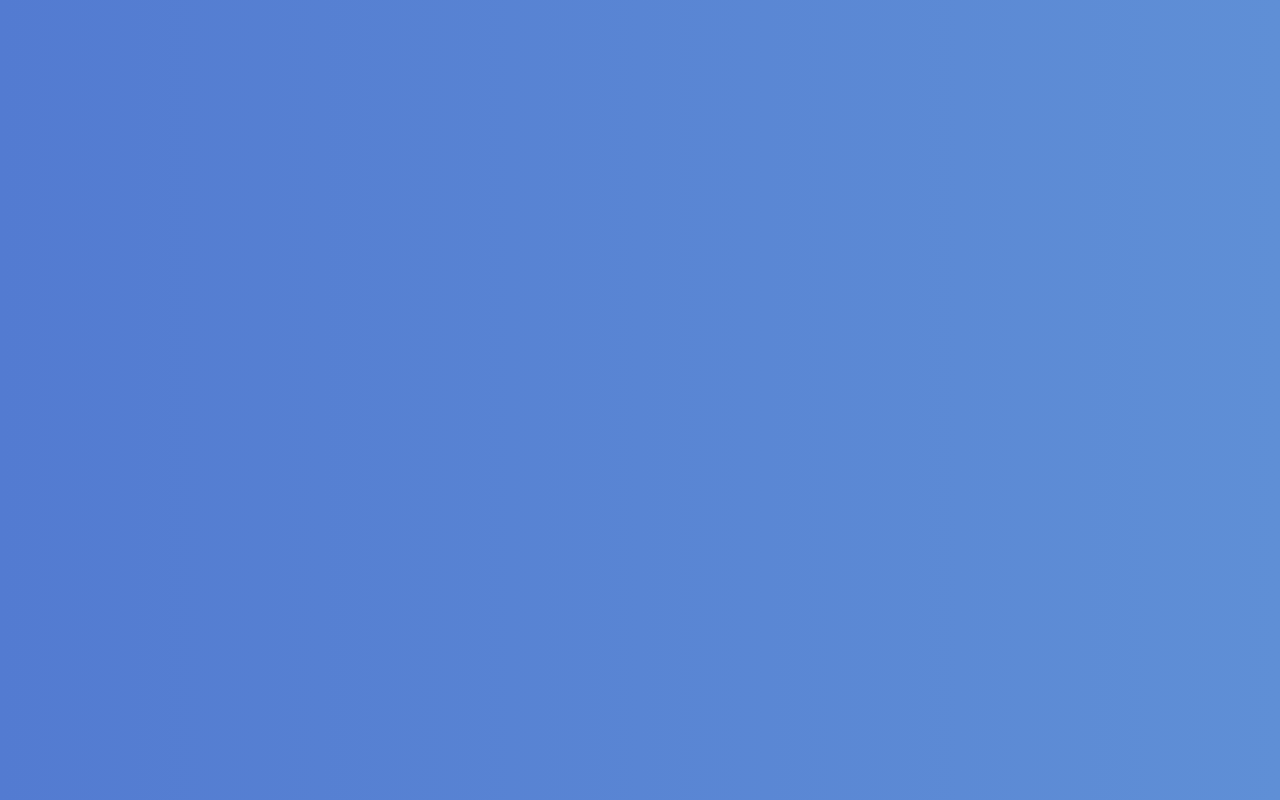
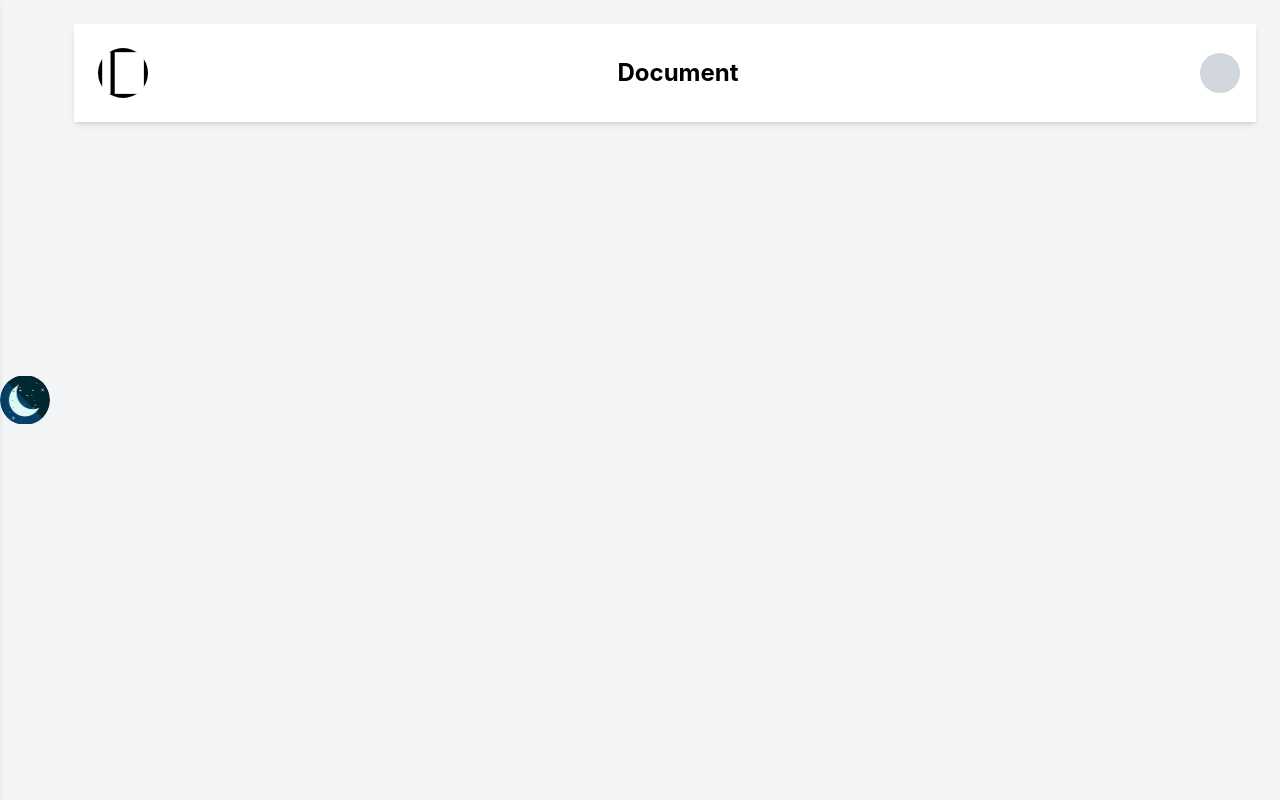
Before and after one commit to MikeMikey2/Projet-NGC, a React (Vite) app in the folder Front-end/mon-projet-react/: page /document in a window 1280 px wide. Before the commit this address had no page. Built offline with nearby package versions, Linux system fonts and the light colour scheme.

Commit message:
commit 43

```diff
--- a/Front-end/mon-projet-react/src/App.tsx
+++ b/Front-end/mon-projet-react/src/App.tsx
@@ -6,6 +6,7 @@ import Userlist from './Component/ADMIN/Userlist/Userlist';
 import Freeprojects from './Component/ADMIN/Freeprojects/Freeprojects';
 import Myprojects from './Component/ADMIN/Myprojects/Myprojects';
 import Addprojects from './Component/ADMIN/Freeprojects/Addprojects/Addprojects';
+import Document from './Component/ADMIN/Document/Document';
 
 function App() {
   return (
@@ -18,6 +19,7 @@ function App() {
         <Route path="/Freeprojects" element={<Freeprojects />} />
         <Route path='/Myprojects' element={<Myprojects/>}/>
         <Route path='/Addprojects' element={<Addprojects/>}/>
+        <Route path='/Document' element={<Document/>}/>
       </Routes>
     </BrowserRouter>
   );
--- a/Front-end/mon-projet-react/src/Component/ADMIN/Dashboard/Dashboard.tsx
+++ b/Front-end/mon-projet-react/src/Component/ADMIN/Dashboard/Dashboard.tsx
@@ -20,7 +20,7 @@ const navItems: NavItem[] = [
             { name: "My projects", icon: Icons.FolderOpen, path: "/myprojects" },
             { name: "Free projects", icon: Icons.Gift, path: "/Freeprojects" },
             { name: "Users", icon: Icons.Users, path: "/Userlist" },
-            { name: "Document", icon: Icons.FileText, path: "/document" },
+            { name: "Document", icon: Icons.FileText, path: "/Document" },
             { name: "Settings", icon: Icons.Settings, path: "/settings" }
     ]
 const Dashboard = () => {
--- /dev/null
+++ b/Front-end/mon-projet-react/src/Component/ADMIN/Document/Document.tsx
@@ -0,0 +1,85 @@
+import react, { useState } from "react";
+import { useNavigate } from "react-router-dom";
+import './Document.css';
+import sidebar_icon from '../../Assets/sidebard.png';
+import moon_icon from '../../Assets/moon.png';
+import sun_icon from '../../Assets/sun.png';
+import * as Icons from "lucide-react";
+
+/**
+ *
+ *
+ * @return {*}
+ */
+
+interface NavItem {
+  name: string;
+  icon: Icons.LucideIcon;
+  path: string;
+}
+
+const navItems: NavItem[] = [
+  { name: "Dashboard", icon: Icons.Home, path: "/dashboard" },
+  { name: "My projects", icon: Icons.FolderOpen, path: "/myprojects" },
+  { name: "Free projects", icon: Icons.Gift, path: "/Freeprojects" },
+  { name: "Users", icon: Icons.Users, path: "/Userlist" },
+  { name: "Document", icon: Icons.FileText, path: "/document" },
+  { name: "Settings", icon: Icons.Settings, path: "/settings" }
+]
+
+const Document = () => {
+    //  Inversion de l'état pour pouvoir ouvrir ET fermer
+    const [sidebarOpen, setSidebarOpen] = useState(false);
+    const[darkmode, setDarkmode] = useState(false)
+    //navigation
+    const navigate = useNavigate()
+    // Définition de l'interface pour les items du menu
+
+
+    const handlenavigation = (path: string) => {
+        setSidebarOpen(false); // Fermer la sidebar lors de la navigation
+        navigate(path);
+    }
+    return(
+        <div className={"flex bg-gray-100 h-screen " + (darkmode ? "dark" : "") + " dark:bg-gray-900"}>
+            {/* Sidebar corrigée avec les espaces et "lg:" */}
+            <div className={`fixed bg-white w-64 h-screen shadow-md transition-transform duration-300 z-50 ${sidebarOpen ? 'translate-x-0' : '-translate-x-64'} dark:bg-gray-900`}>
+                   <div className="p-4 flex justify-between items-center">
+                       <div className="text-xl font-bold dark:text-gray-100">logo</div>
+                          <button className="text-xl font-bold dark:text-gray-100" onClick={() => setSidebarOpen(false)}>X</button>
+                       </div>
+                        <button className="p-4 dark:text-gray-100" onClick={() => setSidebarOpen(false)}>Fermer</button>
+
+            {/* La navbar déplacée ICI, à l'intérieur de la sidebar */}
+                <ul className="p-4 space-y-2">
+                   {navItems.map(({ name, icon: Icon, path }) => (
+                  <li key={name} className="flex items-center gap-3 px-4 py-3 rounded-lg text-gray-700 hover:bg-gray-100 cursor-pointer dark:text-gray-100"
+                  onClick={() => handlenavigation(path)}
+                  >
+                    <Icon className="w-5 h-5 text-gray-600" />
+                    <span>{name}</span>
+                  </li>
+                    ))}
+                </ul>
+            </div>
+                    {/*Darkmode button*/}
+                       {darkmode?( <button  onClick={()=>setDarkmode(false)}><img src={sun_icon} alt="Sun" className="img"/></button> )
+
+                       :(<button  onClick={()=>setDarkmode(true)}><img src={moon_icon} alt="Moon" className="img"/></button>
+
+                       )}
+            {/* Main content */}
+            <main className="flex-1 p-6">
+                <header className="bg-white p-4 flex justify-between items-center shadow-md dark:text-gray-100 dark:bg-gray-900">
+                {/* 2. Utilisation d'une fonction toggle (!sidebarOpen) */}
+                <button className="p-2 text-xl font-bold" onClick={() => setSidebarOpen(true)}>
+                    <img src={sidebar_icon} alt="Sidebar" className="img" />
+                </button>
+                <h1 className="text-2xl font-bold">Document</h1>
+                <div className="bg-gray-300 w-10 h-10 rounded-full"></div>
+                </header>
+            </main>
+        </div>
+    )
+}
+export default Document;
```
Also changed, not shown: Front-end/mon-projet-react/src/Component/ADMIN/Document/Document.css (added).
